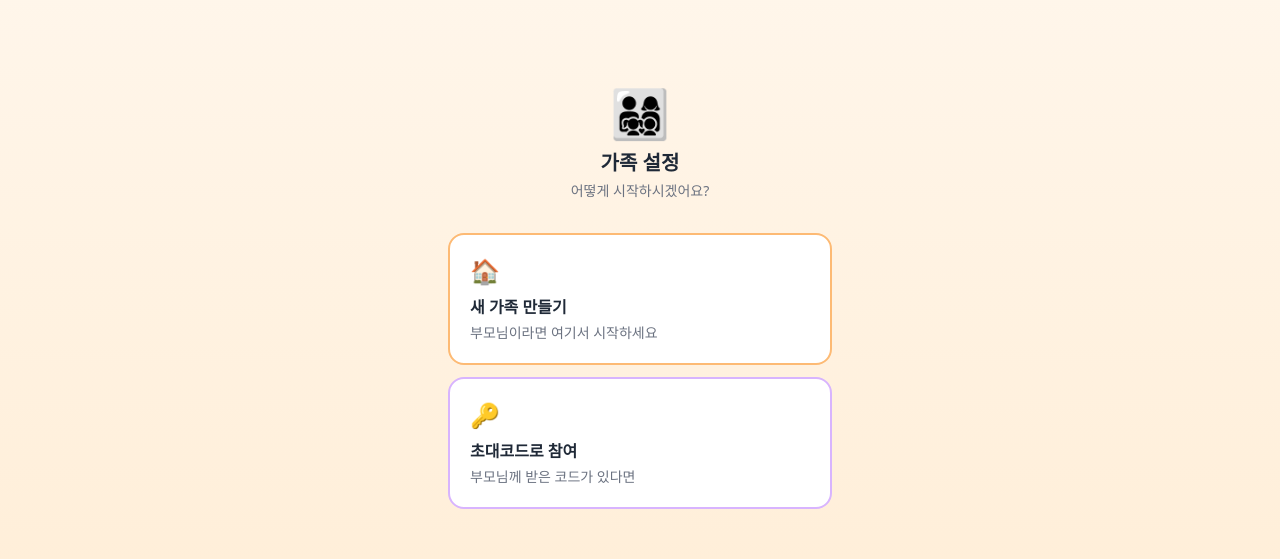
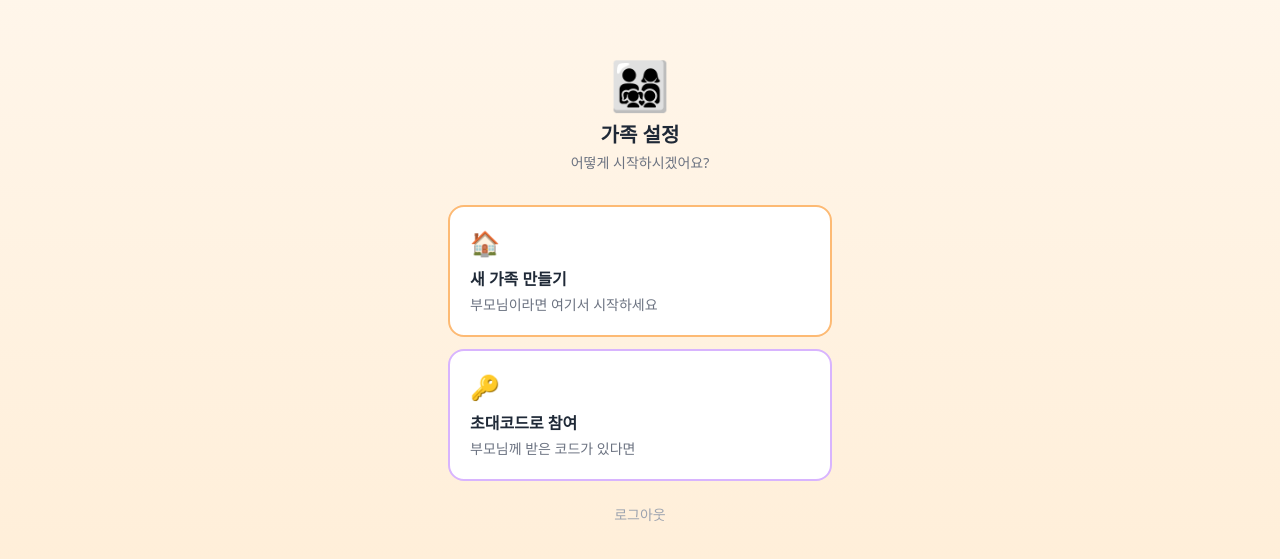
Before and after one commit to mazinghas0/pocket-mission, a Next.js app: page /onboarding in a window 1280 px wide. Shown: the part 101-660 px from the top of the page. Built offline with nearby package versions, Linux system fonts and the light colour scheme; no server answers; sample sign-in values are in the browser's storage.

Commit message:
fix: 온보딩 페이지에 로그아웃 버튼 추가 (갇힘 방지)

```diff
--- a/src/app/(app)/onboarding/page.tsx
+++ b/src/app/(app)/onboarding/page.tsx
@@ -3,7 +3,7 @@
 import { useState } from 'react';
 import { useRouter } from 'next/navigation';
 import { nanoid } from 'nanoid';
-import { getCurrentUser } from '@/lib/firebase/auth';
+import { getCurrentUser, signOut } from '@/lib/firebase/auth';
 import { createFamily, getFamilyByInviteCode, getProfile, updateProfile } from '@/lib/firebase/db';
 
 type Step = 'choice' | 'create' | 'join';
@@ -90,6 +90,13 @@ export default function OnboardingPage() {
               <div className="text-2xl mb-2">🔑</div>
               <p className="font-semibold text-gray-800">초대코드로 참여</p>
               <p className="text-sm text-gray-500 mt-1">부모님께 받은 코드가 있다면</p>
+            </button>
+
+            <button
+              onClick={async () => { await signOut(); router.replace('/login'); }}
+              className="w-full text-center text-sm text-gray-400 hover:text-red-500 py-3 transition-colors"
+            >
+              로그아웃
             </button>
           </div>
         </div>
```
